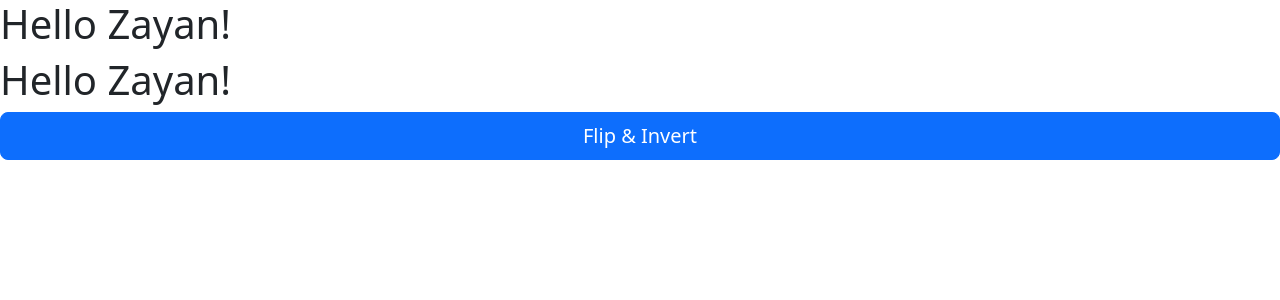
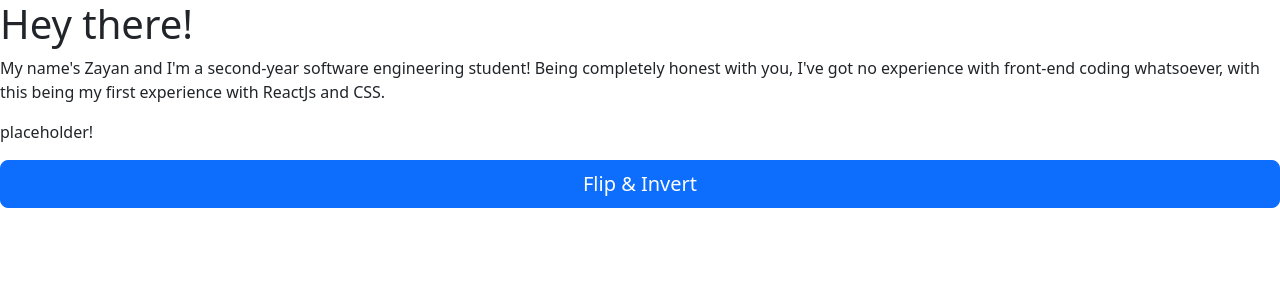
Before and after one commit to zayan-farazi/devsoc-webpage, a React (Vite) app in the folder devsoc-webpage/: page / in a window 1280 px wide. Shown: the top 300 px of the page. Built offline with nearby package versions, Linux system fonts and the light colour scheme.

Commit message:
feature: created a component for the top half of the page, amended the import in app.tsx

```diff
--- a/devsoc-webpage/src/App.tsx
+++ b/devsoc-webpage/src/App.tsx
@@ -1,9 +1,9 @@
 // import { useState } from "react";
 import { useState } from "react";
 import BottomHalf from "./components/BottomHalf";
-import Message from "./components/Message";
 import SwapButton from "./components/SwapButton";
 import TopHalf from "./components/TopHalf";
+import TopHalfMessage from "./components/TopHalfMessage";
 
 function App() {
   let [isInverted, setIsInverted] = useState(false);
@@ -19,19 +19,19 @@ function App() {
               {isInverted ? (
                 <>
                   <BottomHalf>
-                    <Message></Message>
+                    <p>placeholder!</p>
                   </BottomHalf>
                   <TopHalf>
-                    <Message></Message>
+                    <TopHalfMessage></TopHalfMessage>
                   </TopHalf>
                 </>
               ) : (
                 <>
                   <TopHalf>
-                    <Message></Message>
+                    <TopHalfMessage></TopHalfMessage>
                   </TopHalf>
                   <BottomHalf>
-                    <Message></Message>
+                    <p>placeholder!</p>
                   </BottomHalf>
                 </>
               )}
--- a/devsoc-webpage/src/components/Message.tsx
+++ /dev/null
@@ -1,7 +0,0 @@
-function Message() {
-    const name = 'Zayan';
-    // {} allows you to use any js/ts code within it, whether its a function, expression etc
-    return <h1>Hello {name}!</h1>;
-}
-
-export default Message;
--- /dev/null
+++ b/devsoc-webpage/src/components/TopHalfMessage.tsx
@@ -0,0 +1,17 @@
+function TopHalfMessage() {
+  const name = "Zayan";
+  // {} allows you to use any js/ts code within it, whether its a function, expression etc
+  return (
+    <>
+      <h1>Hey there!</h1>
+      <p>
+        My name's {name} and I'm a second-year software engineering student!
+        Being completely honest with you, I've got no experience with front-end
+        coding whatsoever, with this being my first experience with ReactJs and
+        CSS.
+      </p>
+    </>
+  );
+}
+
+export default TopHalfMessage;
```
